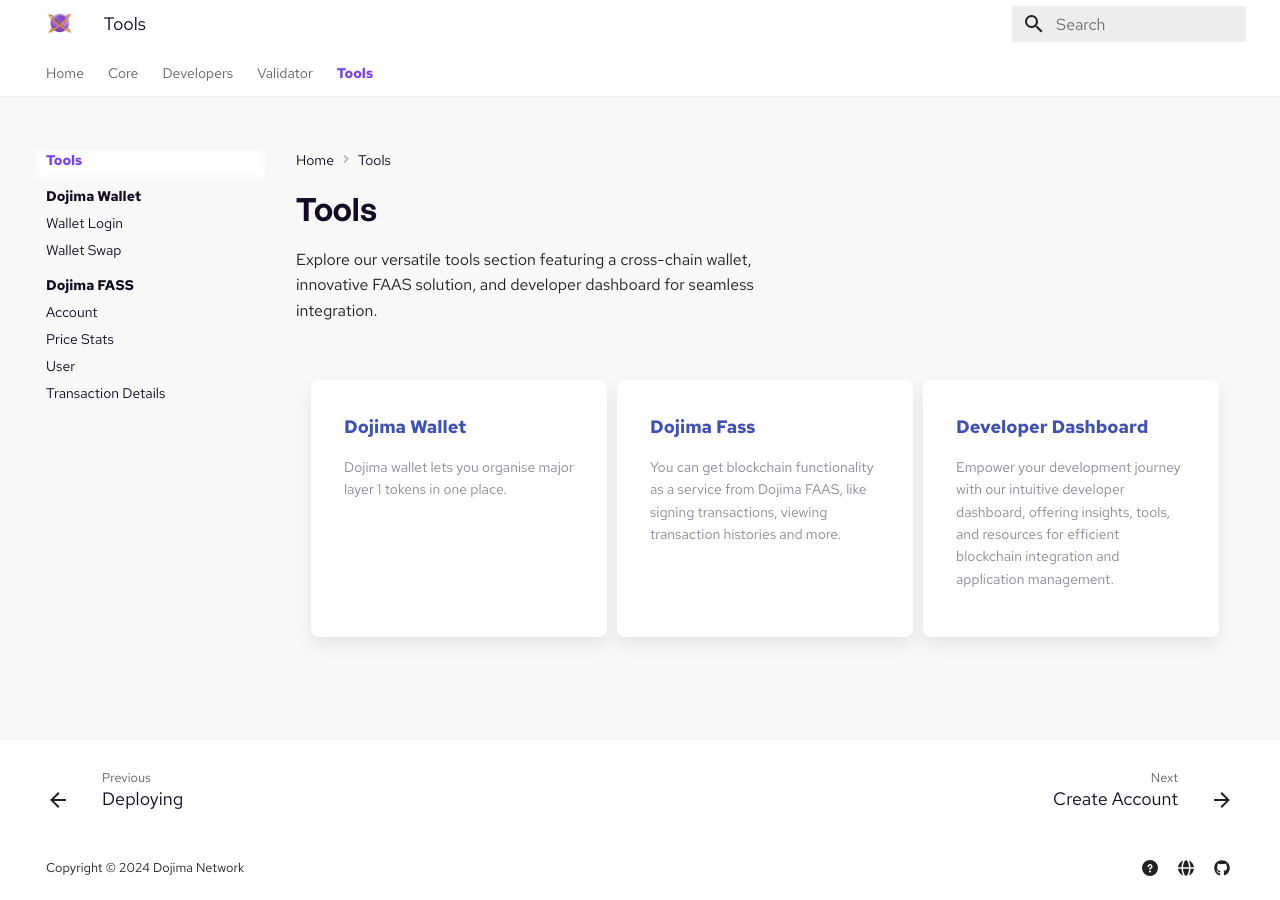
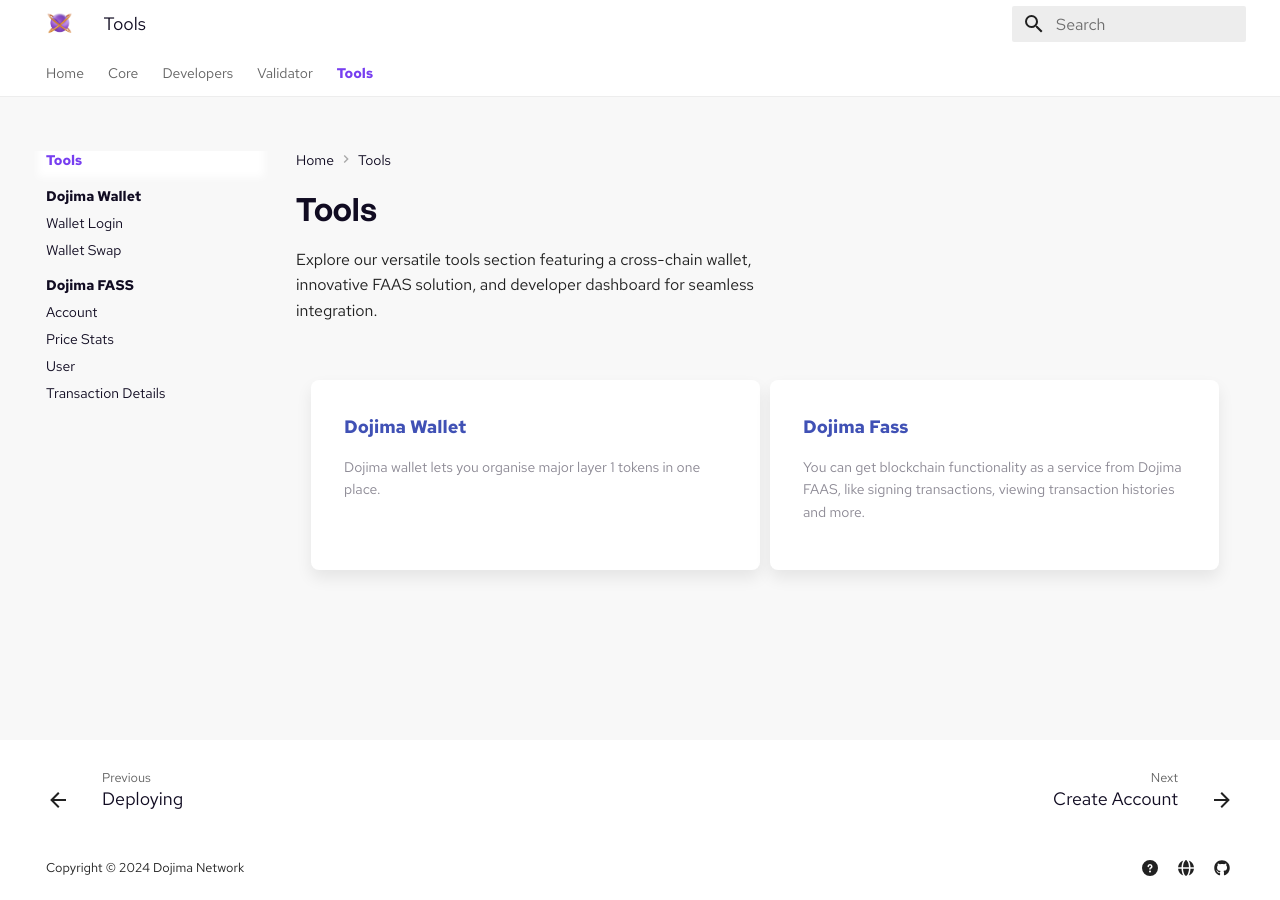
Before and after one commit to dojimanetwork/docs, an MkDocs documentation site: the page built from docs/tools/index.md, in a window 1280 px wide. Built offline with MkDocs 1.6.1 and Material for MkDocs 9.7.7, drawn with Linux system fonts in a browser that asks for light colours.

Commit message:
Remove Developerdashboard in tools

```diff
--- a/docs/tools/index.md
+++ b/docs/tools/index.md
@@ -35,13 +35,5 @@
          <p class="feature-paragraph">You can get blockchain functionality as a service from Dojima FAAS, like signing transactions, viewing transaction histories and more.</p>
       </a>
    </div>
-   <div class="grid-item">
-      <a href="developer-dashboard">
-         <div class="product-list-item-header">
-            <div class="feature-card-heading">Developer Dashboard</div>
-         </div>
-         <p class="feature-paragraph">Empower your development journey with our intuitive developer dashboard, offering insights, tools, and resources for efficient blockchain integration and application management.</p>
-      </a>
-   </div>
 </div>
 </div>
```
